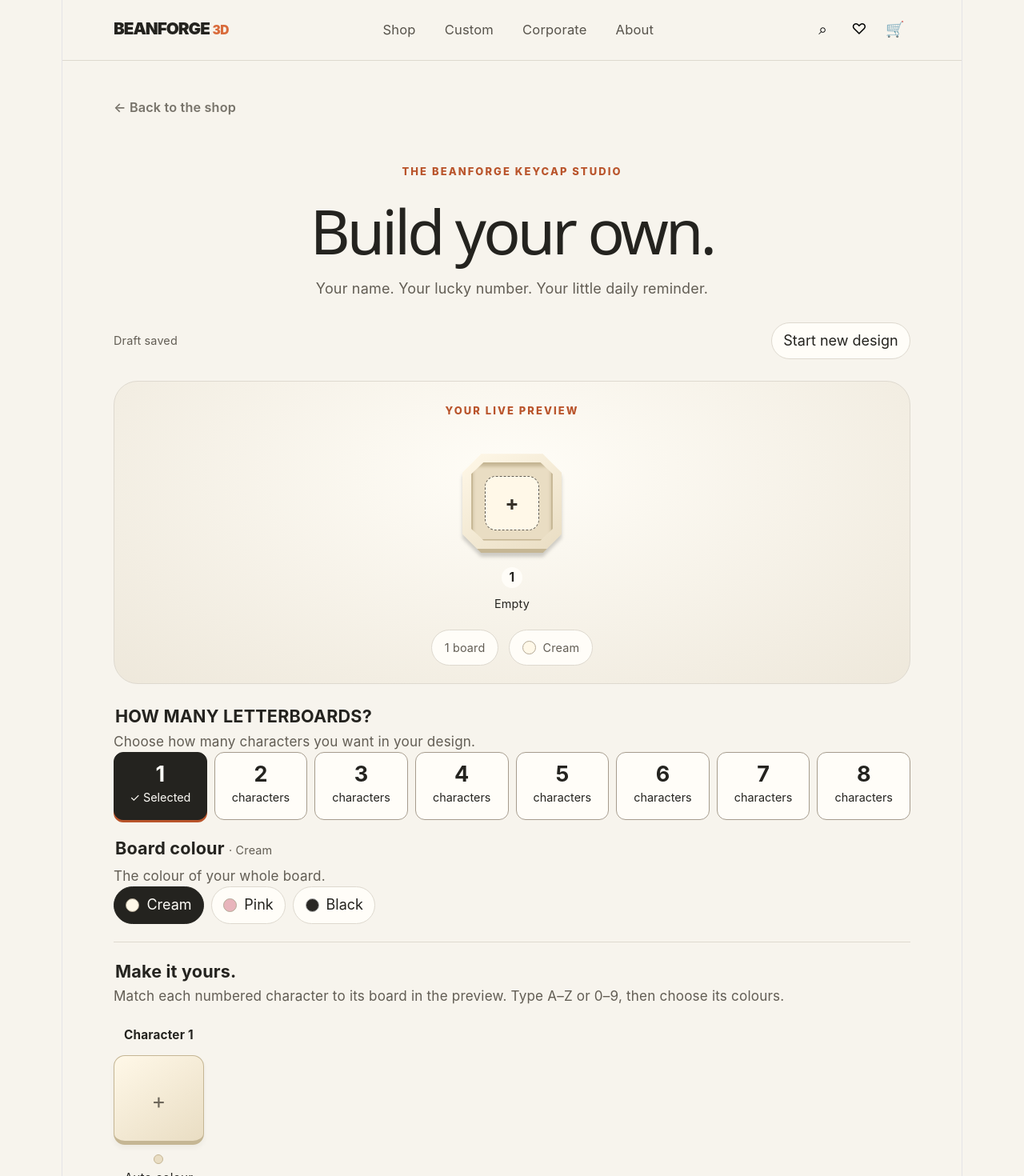
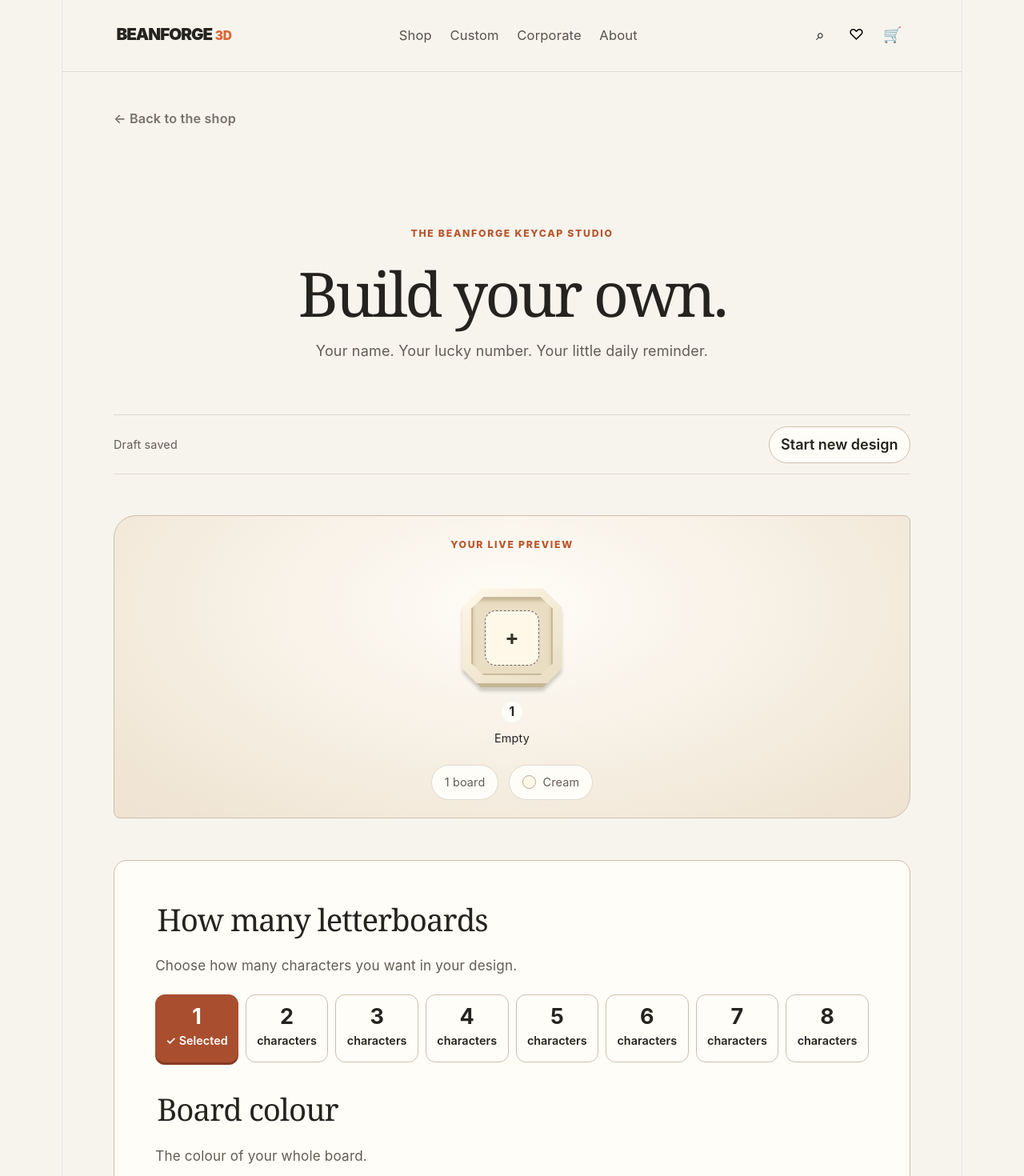
Before and after one commit to jyqyy2/beanforge3d, a React (Vite) app: page /studio/keycaps in a window 1280 px wide. Shown: the top 1470 px of the page at 80% size. Built offline with nearby package versions, Linux system fonts and the light colour scheme.

Commit message:
ui minor text fixes

```diff
--- a/src/pages/KeycapColours.css
+++ b/src/pages/KeycapColours.css
@@ -167,3 +167,95 @@
   .keycap-studio .preview-slot-state { font-size: 0.65rem; overflow-wrap: anywhere; }
   .keycap-studio .keycap-module .keycap-sketch { font-size: clamp(0.7rem, 3vw, 1rem); border-bottom-width: 3px; }
 }
+
+.keycap-studio .studio-heading {
+  text-align: center;
+  margin-block: clamp(2rem, 5vw, 4rem) clamp(2.5rem, 5vw, 4rem);
+}
+.keycap-studio .studio-heading h1 {
+  font-family: Georgia, 'Times New Roman', serif;
+  font-weight: 400;
+  letter-spacing: -0.045em;
+  text-wrap: balance;
+}
+.keycap-studio .eyebrow {
+  font-size: 0.68rem;
+  letter-spacing: 0.14em;
+}
+.keycap-studio .studio-draft-toolbar {
+  padding-block: 0.75rem;
+  border-block: 1px solid var(--line);
+}
+.keycap-studio .keycap-preview {
+  border-color: #cfbdab;
+  border-radius: 28px 8px 28px 8px;
+  background: radial-gradient(ellipse at 50% 30%, var(--paper), #eee2d0);
+}
+.keycap-studio .studio-options {
+  padding: clamp(1rem, 4vw, 3rem);
+  border: 1px solid #cfbdab;
+  border-radius: 16px;
+  background: var(--paper);
+}
+.keycap-studio .studio-options legend {
+  font-family: Georgia, 'Times New Roman', serif;
+  font-size: clamp(1.65rem, 3vw, 2.2rem);
+  font-weight: 400;
+  letter-spacing: -0.025em;
+}
+.keycap-studio .studio-choices button {
+  border-color: #cfbdab;
+  font-weight: 600;
+}
+.keycap-studio .studio-choices button[aria-pressed="true"] {
+  border-color: #a94f30;
+  background: #a94f30;
+  color: var(--paper);
+}
+.keycap-studio .studio-count .studio-choices button[aria-pressed="true"] {
+  box-shadow: 0 3px 0 #853a22;
+}
+.keycap-studio .studio-choices button:not([aria-pressed="true"]):hover {
+  border-color: #a94f30;
+  background: var(--cream);
+}
+.keycap-studio .character-palette {
+  border-color: #cfbdab;
+  border-radius: 16px;
+  background: var(--cream);
+}
+.keycap-studio .studio-purchase {
+  padding: clamp(1.25rem, 4vw, 3rem);
+  border: 1px solid #cfbdab;
+  border-top: 3px solid #a94f30;
+  border-radius: 16px;
+}
+.keycap-studio .studio-price-action .studio-total {
+  color: #91472e;
+}
+.keycap-studio .studio-add:not(:disabled) {
+  background: #a94f30;
+  border-color: #a94f30;
+  font-weight: 600;
+}
+.keycap-studio .studio-add:not(:disabled):hover {
+  background: #853a22;
+  border-color: #853a22;
+}
+
+.keycap-studio .studio-layout { gap: clamp(1.5rem, 4vw, 3rem); }
+.keycap-studio .studio-heading > p:last-child { max-width: 38rem; margin-inline: auto; }
+.keycap-studio .studio-options fieldset { margin-bottom: 2rem; }
+.keycap-studio .studio-options legend { margin-bottom: 0.75rem; line-height: 1.15; }
+.keycap-studio .studio-options .studio-note { margin-block: 0.5rem 1.25rem; }
+.keycap-studio .studio-settings { margin-bottom: 2rem; }
+.keycap-studio .character-palette .studio-note { margin-bottom: 0.75rem; }
+#root:has(.keycap-studio) > .header { min-height: 90px; padding-inline: 6%; gap: 1rem; }
+#root:has(.keycap-studio) > .header .nav { gap: 1.25rem; }
+#root:has(.keycap-studio) > .header .nav a { display: inline-flex; align-items: center; min-height: 44px; }
+#root:has(.keycap-studio) > .header :focus-visible { outline: 2px solid var(--accent-dark); outline-offset: 4px; }
+
+@media (max-width: 850px) {
+  #root:has(.keycap-studio) > .header { flex-wrap: wrap; padding-block: 0.75rem; }
+  #root:has(.keycap-studio) > .header .nav { display: flex; order: 3; width: 100%; justify-content: center; flex-wrap: wrap; gap: 0 1.5rem; }
+}
--- a/src/pages/KeycapStudioPage.tsx
+++ b/src/pages/KeycapStudioPage.tsx
@@ -170,7 +170,7 @@ function KeycapStudioEditor({ editIdentity, savedConfiguration }: { editIdentity
       <section className="studio-options" aria-label="Design your keycaps">
         <div className="studio-settings">
           <fieldset className="studio-count" aria-describedby="studio-count-help">
-            <legend>HOW MANY LETTERBOARDS?</legend>
+            <legend>How many letterboards</legend>
             <p id="studio-count-help" className="studio-note">Choose how many characters you want in your design.</p>
             <div className="studio-choices">{Array.from({ length: 8 }, (_, index) => index + 1).map((amount) => (
               <button type="button" key={amount} aria-pressed={count === amount} aria-label={`${amount} ${amount === 1 ? 'board' : 'boards'}`} onClick={() => { setCount(amount); setActiveIndex(null); setMessage('') }}>
@@ -179,7 +179,7 @@ function KeycapStudioEditor({ editIdentity, savedConfiguration }: { editIdentity
             ))}</div>
           </fieldset>
           <fieldset>
-            <legend>Board colour <span>· {colour}</span></legend>
+            <legend>Board colour</legend>
             <p className="studio-note">The colour of your whole board.</p>
             <div className="studio-choices">{colours.map((option) => <button type="button" key={option} aria-pressed={colour === option} onClick={() => { setColour(option); setMessage('') }}><span className="studio-swatch" data-colour={option} aria-hidden="true" />{option}</button>)}</div>
           </fieldset>
@@ -258,7 +258,6 @@ function KeycapStudioEditor({ editIdentity, savedConfiguration }: { editIdentity
             <strong>{quote.completed} / {count} characters complete</strong>
             <span>{completionHelp}</span>
           </div>
-          <p className="studio-note">Temporary development prices — not a production quote.</p>
         </div>
         <div className="studio-price-action">
           <dl>
```
